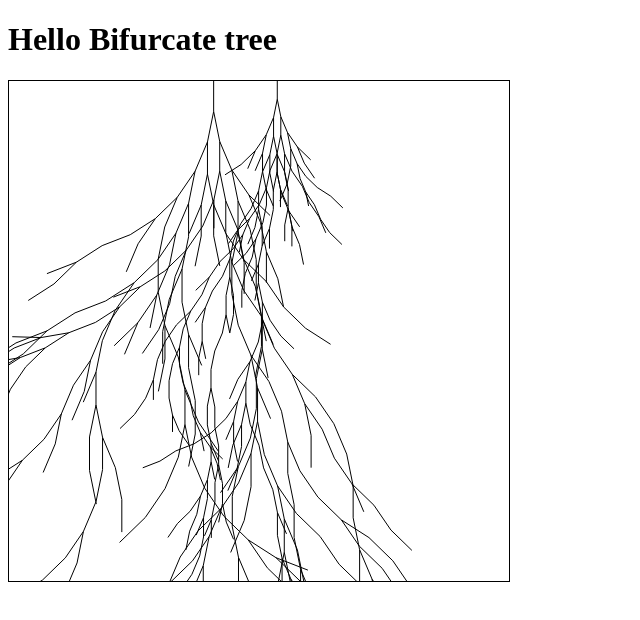
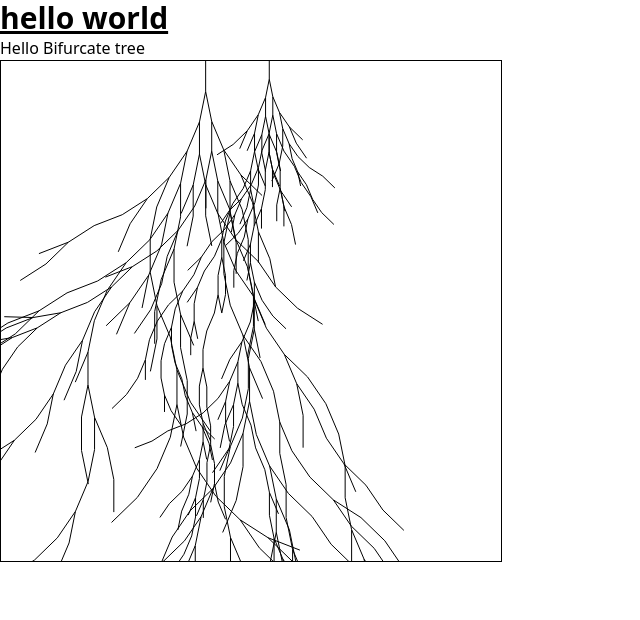
Before and after one commit to gaoxiaoduan/animation-instance, a React (Vite) app: page / in a window 1280 px wide. Shown: the top 620 px of the page, without its empty margins (0-640 px from the left). Built offline with nearby package versions, Linux system fonts and the light colour scheme.

Commit message:
build: add tailwind

```diff
--- a/package.json
+++ b/package.json
@@ -15,6 +15,10 @@
     "@rspack/plugin-react-refresh": "0.4.0",
     "@types/react": "18.2.0",
     "@types/react-dom": "18.2.1",
+    "autoprefixer": "^10.4.16",
+    "postcss": "^8.4.32",
+    "postcss-loader": "^7.3.3",
+    "tailwindcss": "^3.4.0",
     "typescript": "^5.0.4"
   }
 }
--- a/src/App.tsx
+++ b/src/App.tsx
@@ -1,9 +1,10 @@
-import { Plum } from "./pages/canvas/001-plum";
+import { Plum } from "./pages/canvas/plum";
 
 function App() {
 
     return (
         <div className="App">
+            <h1 className="text-3xl font-bold underline">hello world</h1>
             <Plum/>
         </div>
     );
--- a/src/index.css
+++ b/src/index.css
@@ -0,0 +1,3 @@
+@tailwind base;
+@tailwind components;
+@tailwind utilities;
--- /dev/null
+++ b/tailwind.config.js
@@ -0,0 +1,11 @@
+/** @type {import('tailwindcss').Config} */
+module.exports = {
+    content: [
+        "./index.html",
+        "./src/**/*.tsx"
+    ],
+    theme: {
+        extend: {},
+    },
+    plugins: [],
+}
```
Also changed, not shown: rspack.config.js (+17 -0 lines), src/pages/canvas/plum/index.tsx (renamed from src/pages/canvas/001-plum/index.tsx), 1 other file (tests, documents, lock files or other folders).
